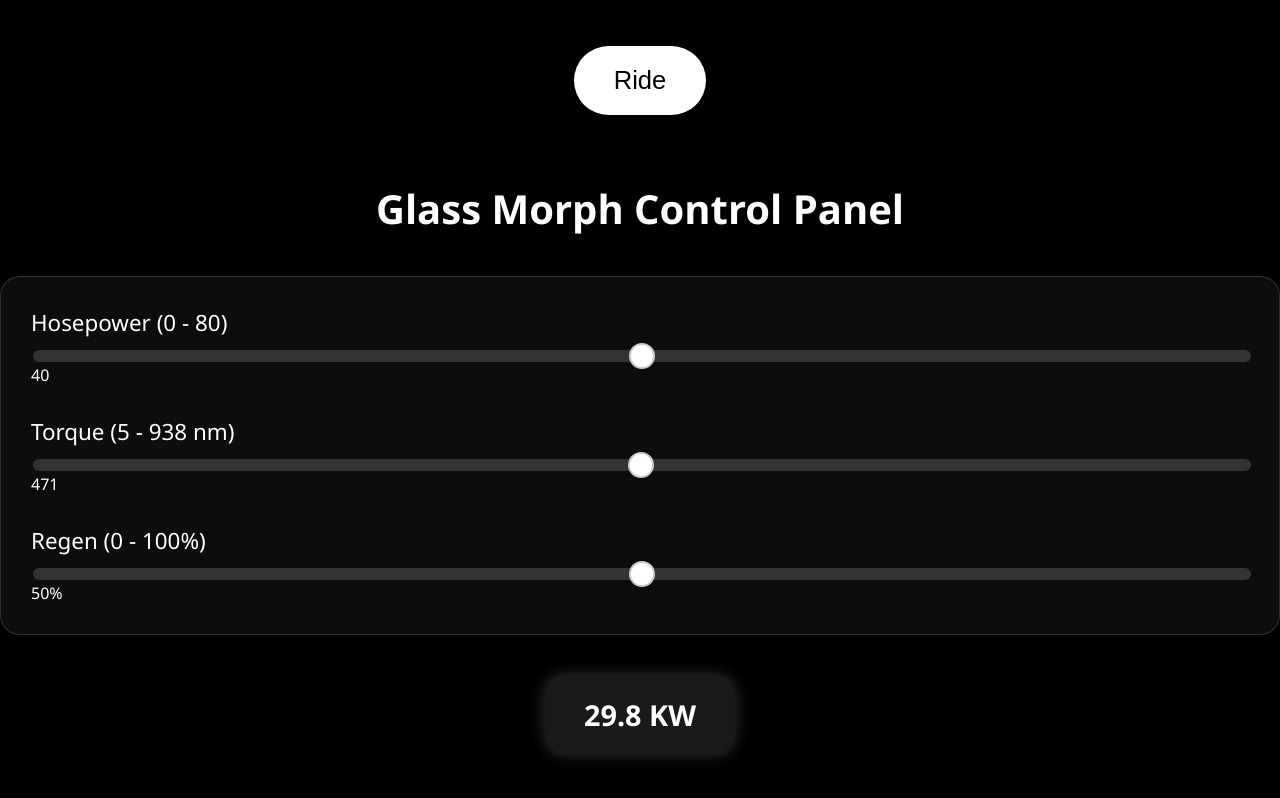
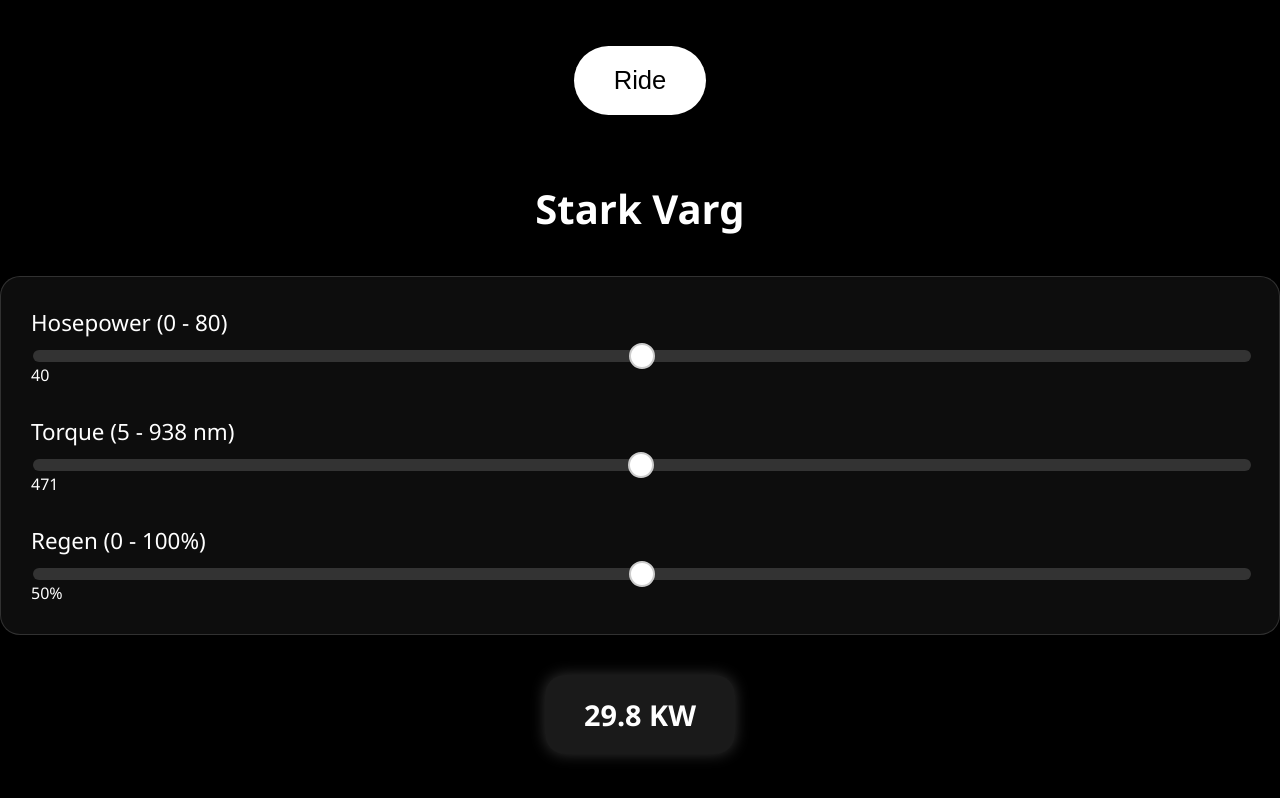
Before and after one commit to infmapi/jailbreakmotos.github.io, a plain HTML site: page index.html in a window 1280 px wide. Shown: the top 798 px of the page. Drawn offline with Linux system fonts and the light colour scheme.

Commit message:
Update index.html

```diff
--- a/index.html
+++ b/index.html
@@ -140,7 +140,7 @@
     <!-- Ride Button -->
     <button class="ride-button" onclick="ride()">Ride</button>
 
-    <h1>Glass Morph Control Panel</h1>
+    <h1>Stark Varg</h1>
 
     <!-- Sliders Section -->
     <div class="glass slider-container">
```
